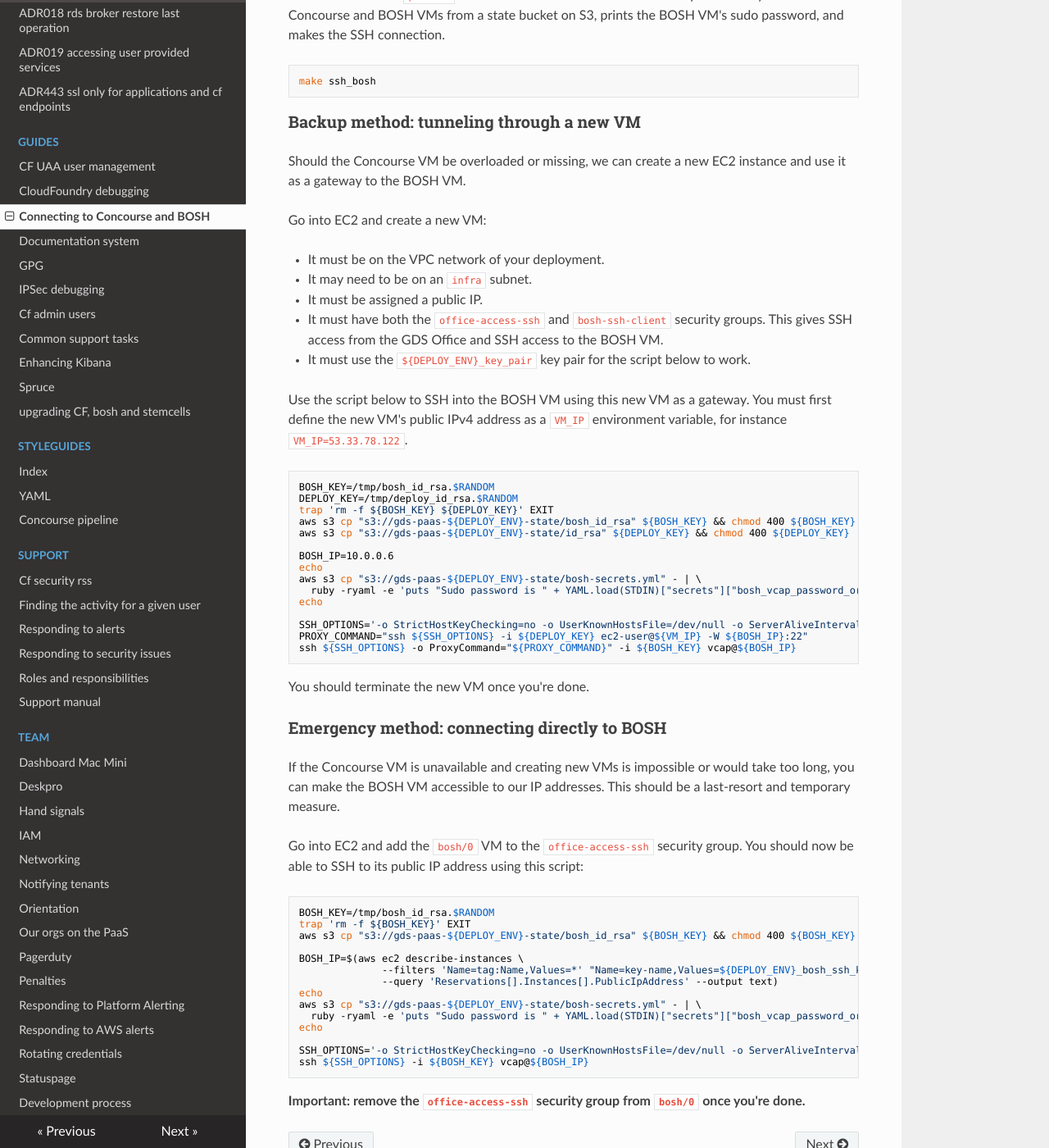
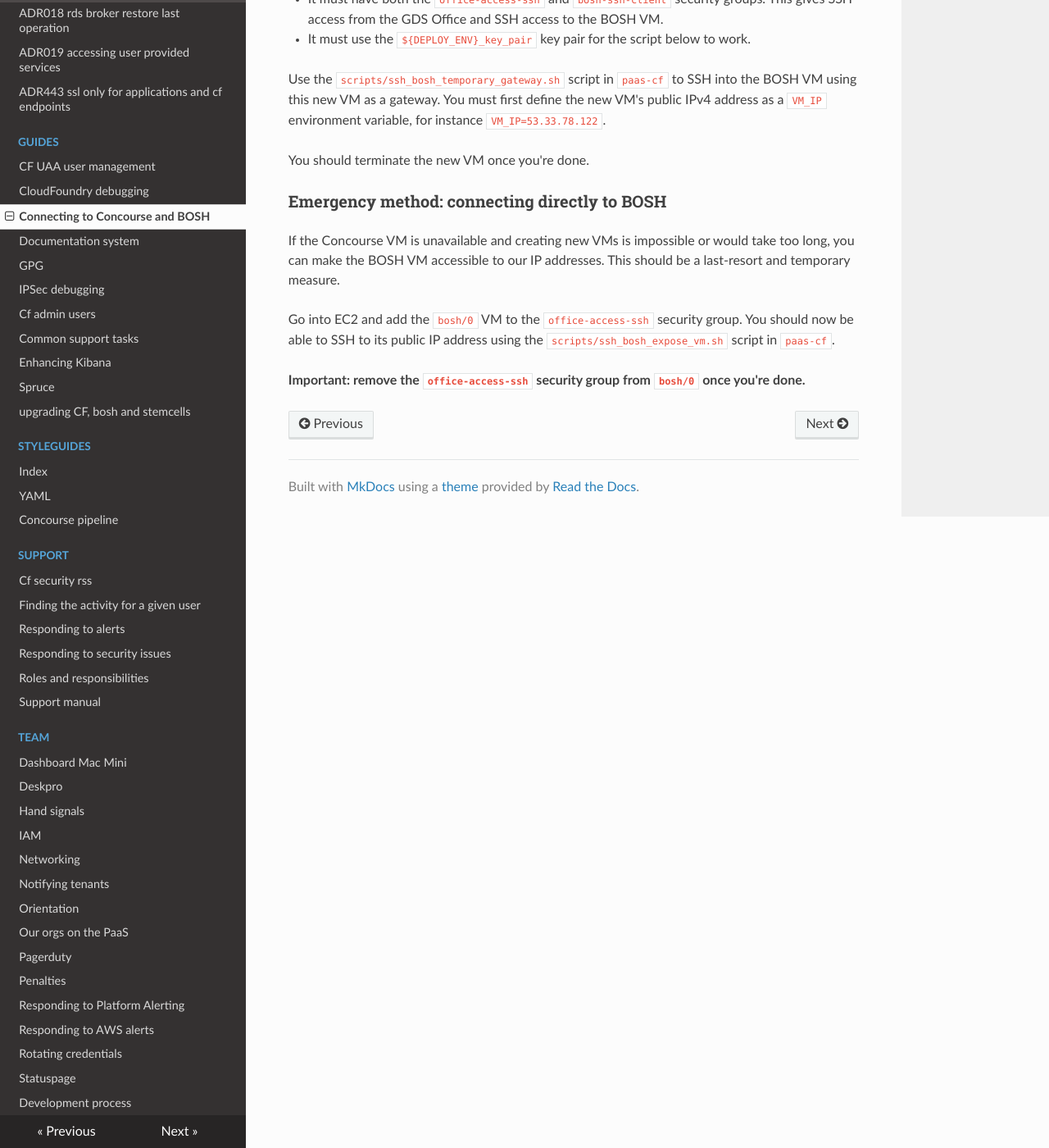
Before and after one commit to alphagov/paas-team-manual, an MkDocs documentation site: the page built from docs/guides/Connecting_to_Concourse_and_BOSH.md, in a window 1280 px wide and 1400 px high, scrolled down 1459 px. Shown: the whole window at 82% size. Built offline with MkDocs 1.6.1, drawn with Linux system fonts in a browser that asks for light colours; nearby versions of some CDN libraries; some of the changed text lies outside the part shown.

Commit message:
Move extended shell commands to paas-cf
We think we'd rather have scripts in paas-cf than store large amounts of
inline shell code in the Team Manual. Here we remove those extracts and
instead refer to the new scripts in paas-cf.

````diff
--- a/docs/guides/Connecting_to_Concourse_and_BOSH.md
+++ b/docs/guides/Connecting_to_Concourse_and_BOSH.md
@@ -24,35 +24,7 @@ If you can't use the task on Concourse, you can tunnel local `bosh` commands to
 
 1. First install `bosh` with `gem install bosh_cli`.
 2. Second [establish an SSH connection to the BOSH VM](#ssh-into-the-bosh-vm).
-3. Third use the script below to forward the BOSH port, log you into BOSH and and drop you into a `bash` session to run `bosh` commands:
-
-```bash
-#!/bin/bash
-
-set -eu
-
-trap 'make dev stop-tunnel; rm -f /tmp/manifest.yml' EXIT
-
-echo "Making SSH tunnel to Bosh..."
-make dev tunnel TUNNEL=25555:10.0.0.6:25555
-
-echo
-echo "Logging into and targeting Bosh..."
-BOSH_PASSWORD=$(aws s3 cp "s3://gds-paas-${DEPLOY_ENV}-state/bosh-secrets.yml" - | awk '/bosh_admin_password/ {print $2}')
-bosh login admin "$BOSH_PASSWORD"
-bosh target localhost
-
-echo
-echo "Downloading CloudFoundry manifest..."
-aws s3 cp "s3://gds-paas-${DEPLOY_ENV}-state/cf-manifest.yml" /tmp/manifest.yml
-bosh deployment /tmp/manifest.yml
-
-echo
-echo "You are now in a local shell"
-echo "The bosh CLI is logged into the remote BOSH"
-echo "Run bosh commands such as: bosh vms"
-bash
-```
+3. Third run the `scripts/bosh_cli_tunnel.sh` script in `paas-cf`. This forwards the BOSH port, logs you into BOSH and and drops you into a `bash` session to run `bosh` commands:
 
 Alternatively you can append `-L 25555:localhost:25555` to the SSH commands in order to establish the tunnel, and login to BOSH manually.
 
@@ -80,25 +52,7 @@ Go into EC2 and create a new VM:
 * It must have both the `office-access-ssh` and `bosh-ssh-client` security groups. This gives SSH access from the GDS Office and SSH access to the BOSH VM.
 * It must use the `${DEPLOY_ENV}_key_pair` key pair for the script below to work.
 
-Use the script below to SSH into the BOSH VM using this new VM as a gateway. You must first define the new VM's public IPv4 address as a `VM_IP` environment variable, for instance `VM_IP=53.33.78.122`.
-
-```
-BOSH_KEY=/tmp/bosh_id_rsa.$RANDOM
-DEPLOY_KEY=/tmp/deploy_id_rsa.$RANDOM
-trap 'rm -f ${BOSH_KEY} ${DEPLOY_KEY}' EXIT
-aws s3 cp "s3://gds-paas-${DEPLOY_ENV}-state/bosh_id_rsa" ${BOSH_KEY} && chmod 400 ${BOSH_KEY}
-aws s3 cp "s3://gds-paas-${DEPLOY_ENV}-state/id_rsa" ${DEPLOY_KEY} && chmod 400 ${DEPLOY_KEY}
-
-BOSH_IP=10.0.0.6
-echo
-aws s3 cp "s3://gds-paas-${DEPLOY_ENV}-state/bosh-secrets.yml" - | \
-  ruby -ryaml -e 'puts "Sudo password is " + YAML.load(STDIN)["secrets"]["bosh_vcap_password_orig"]'
-echo
-
-SSH_OPTIONS='-o StrictHostKeyChecking=no -o UserKnownHostsFile=/dev/null -o ServerAliveInterval=60'
-PROXY_COMMAND="ssh ${SSH_OPTIONS} -i ${DEPLOY_KEY} ec2-user@${VM_IP} -W ${BOSH_IP}:22"
-ssh ${SSH_OPTIONS} -o ProxyCommand="${PROXY_COMMAND}" -i ${BOSH_KEY} vcap@${BOSH_IP}
-```
+Use the `scripts/ssh_bosh_temporary_gateway.sh` script in `paas-cf` to SSH into the BOSH VM using this new VM as a gateway. You must first define the new VM's public IPv4 address as a `VM_IP` environment variable, for instance `VM_IP=53.33.78.122`.
 
 You should terminate the new VM once you're done.
 
@@ -106,23 +60,6 @@ You should terminate the new VM once you're done.
 
 If the Concourse VM is unavailable and creating new VMs is impossible or would take too long, you can make the BOSH VM accessible to our IP addresses. This should be a last-resort and temporary measure.
 
-Go into EC2 and add the `bosh/0` VM to the `office-access-ssh` security group. You should now be able to SSH to its public IP address using this script:
-
-```
-BOSH_KEY=/tmp/bosh_id_rsa.$RANDOM
-trap 'rm -f ${BOSH_KEY}' EXIT
-aws s3 cp "s3://gds-paas-${DEPLOY_ENV}-state/bosh_id_rsa" ${BOSH_KEY} && chmod 400 ${BOSH_KEY}
-
-BOSH_IP=$(aws ec2 describe-instances \
-              --filters 'Name=tag:Name,Values=*' "Name=key-name,Values=${DEPLOY_ENV}_bosh_ssh_key_pair" \
-              --query 'Reservations[].Instances[].PublicIpAddress' --output text)
-echo
-aws s3 cp "s3://gds-paas-${DEPLOY_ENV}-state/bosh-secrets.yml" - | \
-  ruby -ryaml -e 'puts "Sudo password is " + YAML.load(STDIN)["secrets"]["bosh_vcap_password_orig"]'
-echo
-
-SSH_OPTIONS='-o StrictHostKeyChecking=no -o UserKnownHostsFile=/dev/null -o ServerAliveInterval=60'
-ssh ${SSH_OPTIONS} -i ${BOSH_KEY} vcap@${BOSH_IP}
-```
+Go into EC2 and add the `bosh/0` VM to the `office-access-ssh` security group. You should now be able to SSH to its public IP address using the `scripts/ssh_bosh_expose_vm.sh` script in `paas-cf`.
 
 **Important: remove the `office-access-ssh` security group from `bosh/0` once you're done.**
````
